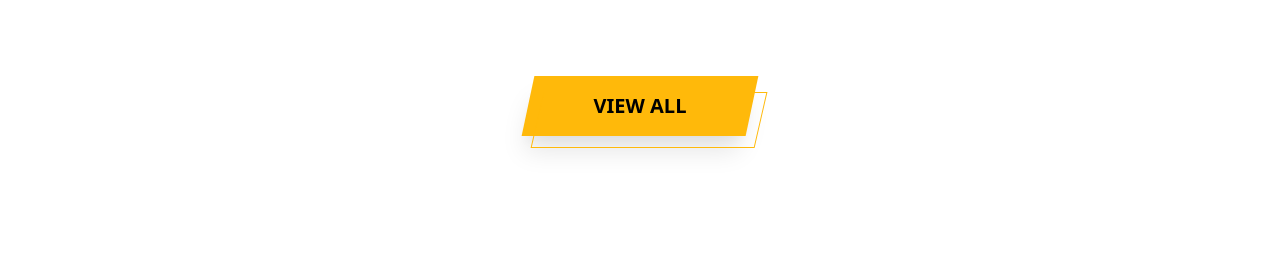
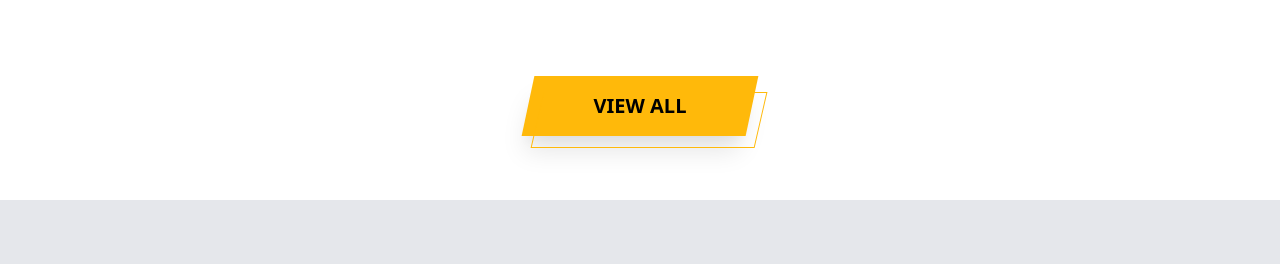
Before and after one commit to creer-pro/blaze, a PHP site: page / in a window 1280 px wide. Shown: the part 3456-3720 px from the top of the page. Before the commit the page ends 3607 px from the top, so only its background shows below. Run offline with PHP 8.4, Linux system fonts and the light colour scheme.

Commit message:
fixed tailwind.config.js.

```diff
--- a/index.html
+++ b/index.html
@@ -234,6 +234,10 @@
       </a>
     </div>
 
+    <!-- win-at-ecommerce -->
+    <div class="bg-gray-200 w-full py-8 px-10 min-h-24 mt-12">
+    </div>
+
   </div>
 </body>
 </html>
--- a/res/styles.css
+++ b/res/styles.css
@@ -1047,6 +1047,11 @@ video {
   background-color: rgba(11, 49, 156, var(--tw-bg-opacity));
 }
 
+.bg-gray-200 {
+  --tw-bg-opacity: 1;
+  background-color: rgba(229, 231, 235, var(--tw-bg-opacity));
+}
+
 .bg-walmart-gray {
   background-image: url('logos/walmart-gray.png');
 }
@@ -1127,6 +1132,11 @@ video {
 .py-20 {
   padding-top: 5rem;
   padding-bottom: 5rem;
+}
+
+.py-8 {
+  padding-top: 2rem;
+  padding-bottom: 2rem;
 }
 
 .pt-20 {
--- a/tailwind.config.js
+++ b/tailwind.config.js
@@ -1,6 +1,6 @@
 module.exports = {
   mode: 'jit',
-  purge: ['index.php'],
+  purge: ['index.html'],
   darkMode: false, // or 'media' or 'class'
   theme: {
     extend: {
```
